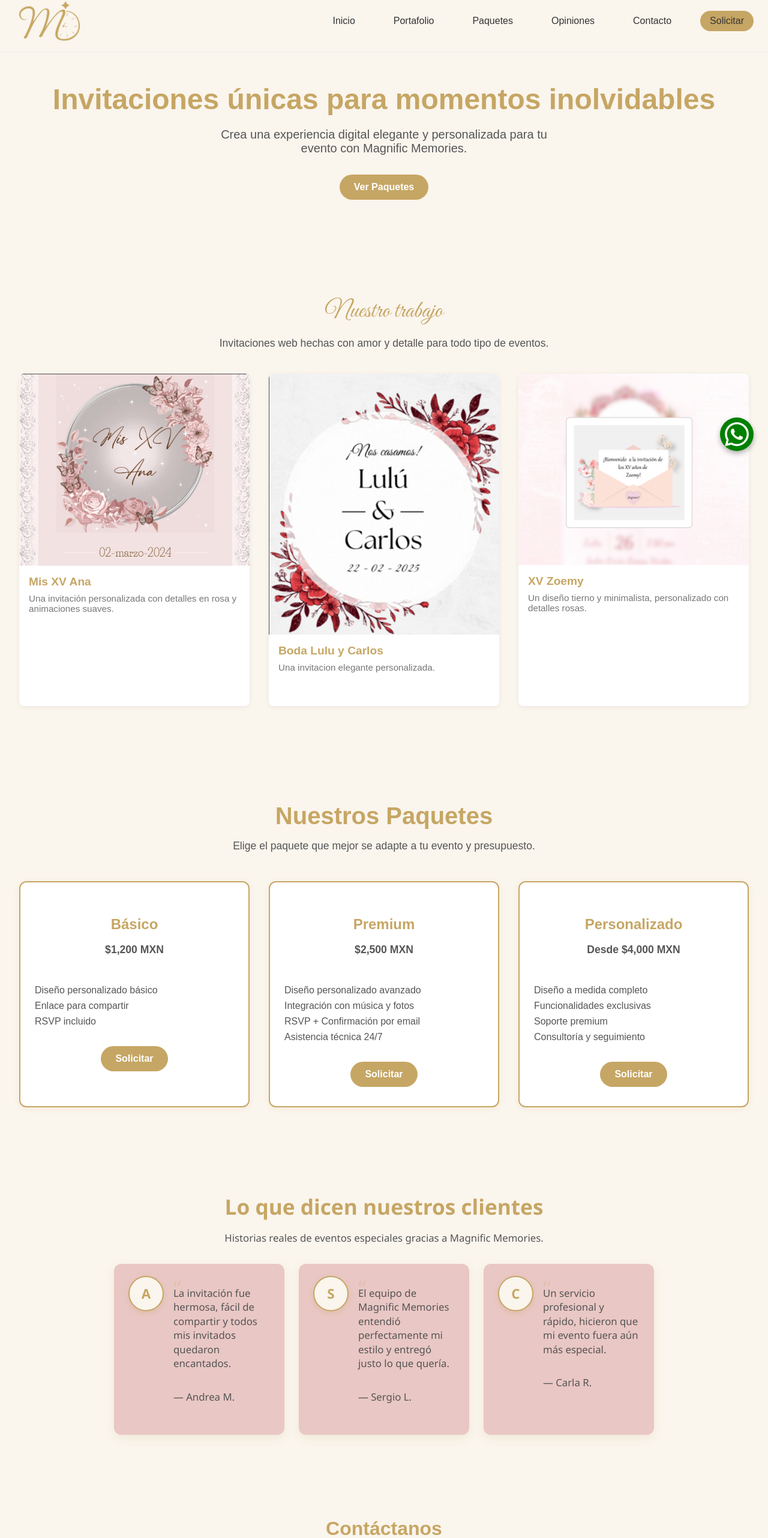
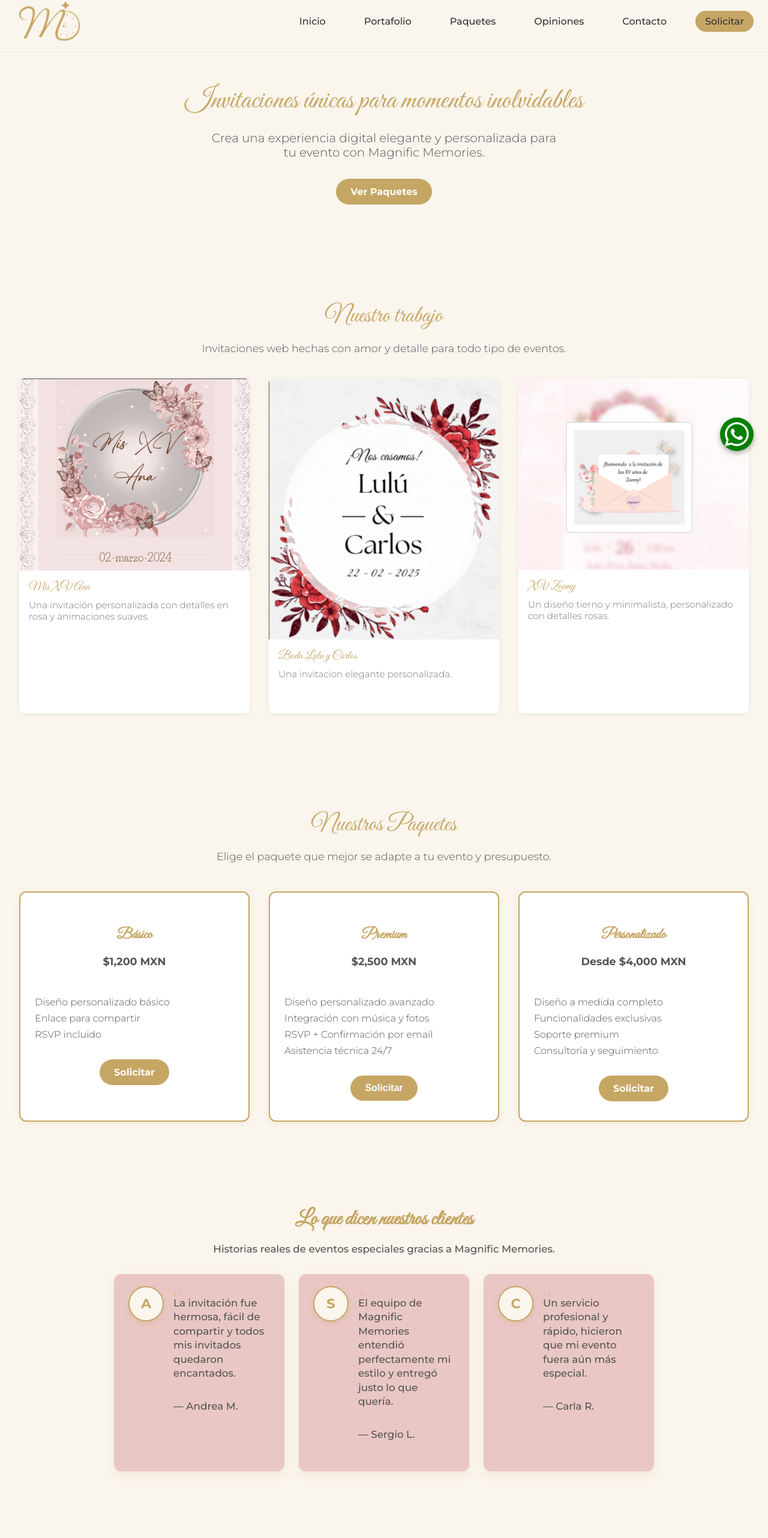
Before and after one commit to austinjaimes/magnificmemories, an Astro site: page / in a window 1280 px wide. Shown: the part 16-2580 px from the top of the page at 60% size. Built offline with nearby package versions, Linux system fonts and the light colour scheme; Astro itself is replaced by a stand-in of ours.

Commit message:
Subiendo cambios

```diff
--- a/src/components/Contacto.astro
+++ b/src/components/Contacto.astro
@@ -1,4 +1,15 @@
 <style>
+  .titulo {
+    font-family: "Great Vibes", cursive;
+  font-weight: 400;
+  font-style: normal;
+  }
+  .subtitulo {
+    font-family: "Montserrat", sans-serif;
+  font-optical-sizing: auto;
+  font-weight: 300;
+  font-style: normal;
+  }
   body {
     background-color: #faf5ed;
   }
@@ -83,8 +94,8 @@
   class="contacto"
   id="contacto"
 >
-  <h2>Contáctanos</h2>
-  <p>
+  <h2 class="titulo">Contáctanos</h2>
+  <p class="subtitulo">
     Escríbenos y responderemos a la brevedad para ayudarte con tu invitación.
   </p>
 
@@ -98,25 +109,25 @@
     <input type="hidden" name="form-name" value="contacto-magnific-memories" />
     <input type="hidden" name="bot-field" />
 
-    <label for="nombre">Nombre completo</label>
+    <label for="nombre" class="subtitulo">Nombre completo</label>
     <input id="nombre" name="nombre" type="text" required />
 
-    <label for="email">Correo electrónico</label>
+    <label for="email" class="subtitulo">Correo electrónico</label>
     <input id="email" name="email" type="email" required />
 
-    <label for="telefono">Teléfono</label>
+    <label for="telefono" class="subtitulo">Teléfono</label>
     <input id="telefono" name="telefono" type="text" />
 
-    <label for="paquete">Paquete de interés</label>
+    <label for="paquete" class="subtitulo">Paquete de interés</label>
     <select id="paquete" name="paquete" required>
-      <option value="" disabled selected>Selecciona un paquete</option>
-      <option value="basico">Básico</option>
-      <option value="premium">Premium</option>
-      <option value="personalizado">Personalizado</option>
-      <option value="otro">Otro / Consultar</option>
+      <option value="" disabled selected class="subtitulo">Selecciona un paquete</option>
+      <option value="basico" class="subtitulo">Básico</option>
+      <option value="premium" class="subtitulo">Premium</option>
+      <option value="personalizado" class="subtitulo">Personalizado</option>
+      <option value="otro" class="subtitulo">Otro / Consultar</option>
     </select>
 
-    <label for="mensaje">Mensaje</label>
+    <label for="mensaje" class="subtitulo">Mensaje</label>
     <textarea
       id="mensaje"
       name="mensaje"
@@ -125,9 +136,9 @@
 
     <div class="checkbox-group">
       <input id="privacidad" name="privacidad" type="checkbox" required />
-      <label for="privacidad">Acepto la política de privacidad</label>
+      <label for="privacidad" class="subtitulo">Acepto la política de privacidad</label>
     </div>
 
-    <button type="submit">Enviar</button>
+    <button type="submit" class="subtitulo">Enviar</button>
   </form>
 </section>
--- a/src/components/Hero.astro
+++ b/src/components/Hero.astro
@@ -1,4 +1,15 @@
 <style>
+  .subtitulo {
+    font-family: "Montserrat", sans-serif;
+  font-optical-sizing: auto;
+  font-weight: 300;
+  font-style: normal;
+  }
+  .titulo {
+    font-family: "Great Vibes", cursive;
+  font-weight: 400;
+  font-style: normal;
+  }
   section.hero {
     background-color: #FAF5ED;
     color: #333;
@@ -49,10 +60,10 @@
 </style>
 
 <section style="margin-top: 50px;" class="hero" id="inicio">
-  <h1>Invitaciones únicas para momentos inolvidables</h1>
-  <p>
+  <h1 class="titulo">Invitaciones únicas para momentos inolvidables</h1>
+  <p class="subtitulo">
     Crea una experiencia digital elegante y personalizada para tu evento con
     Magnific Memories.
   </p>
-  <a href="#paquetes" class="cta-button">Ver Paquetes</a>
+  <a href="#paquetes" class="cta-button subtitulo">Ver Paquetes</a>
 </section>
--- a/src/components/NavBar.astro
+++ b/src/components/NavBar.astro
@@ -1,4 +1,10 @@
 <style>
+  .subtitulo {
+    font-family: "Montserrat", sans-serif;
+  font-optical-sizing: auto;
+  font-weight: 300;
+  font-style: normal;
+  }
   nav {
     background-color: #FAF5ED;
     border-bottom: 1px solid #eee;
@@ -134,12 +140,12 @@
 
     <!-- Enlaces -->
     <div class="nav-links">
-      <a href="#inicio">Inicio</a>
-      <a href="#portafolio">Portafolio</a>
-      <a href="#paquetes">Paquetes</a>
-      <a href="#opiniones">Opiniones</a>
-      <a href="#contacto">Contacto</a>
-      <a class="cta-button" href="#solicitar">Solicitar</a>
+      <a href="#inicio" class="subtitulo">Inicio</a>
+      <a href="#portafolio" class="subtitulo">Portafolio</a>
+      <a href="#paquetes" class="subtitulo">Paquetes</a>
+      <a href="#opiniones" class="subtitulo">Opiniones</a>
+      <a href="#contacto" class="subtitulo">Contacto</a>
+      <a class="cta-button subtitulo" href="#solicitar">Solicitar</a>
     </div>
   </div>
 </nav>
--- a/src/components/Paquetes.astro
+++ b/src/components/Paquetes.astro
@@ -1,4 +1,15 @@
 <style>
+  .subtitulo {
+    font-family: "Montserrat", sans-serif;
+  font-optical-sizing: auto;
+  font-weight: 300;
+  font-style: normal;
+  }
+  .titulo {
+    font-family: "Great Vibes", cursive;
+  font-weight: 400;
+  font-style: normal;
+  }
   section.paquetes {
     background-color: #FAF5ED;
     color: #333;
@@ -91,43 +102,43 @@
 </style>
 
 <section class="paquetes" id="paquetes">
-  <h2>Nuestros Paquetes</h2>
-  <p>Elige el paquete que mejor se adapte a tu evento y presupuesto.</p>
+  <h2 class="titulo">Nuestros Paquetes</h2>
+  <p class="subtitulo">Elige el paquete que mejor se adapte a tu evento y presupuesto.</p>
 
   <div class="package-grid">
     <article class="package-card">
-      <h3 class="package-title">Básico</h3>
-      <p class="package-price">$1,200 MXN</p>
+      <h3 class="package-title titulo">Básico</h3>
+      <p class="package-price subtitulo">$1,200 MXN</p>
       <ul class="package-features">
-        <li>Diseño personalizado básico</li>
-        <li>Enlace para compartir</li>
-        <li>RSVP incluido</li>
+        <li class="subtitulo">Diseño personalizado básico</li>
+        <li class="subtitulo">Enlace para compartir</li>
+        <li class="subtitulo">RSVP incluido</li>
+      </ul>
+      <a href="#solicitar" class="package-cta subtitulo">Solicitar</a>
+    </article>
+
+    <article class="package-card">
+      <h3 class="package-title titulo">Premium</h3>
+      <p class="package-price subtitulo">$2,500 MXN</p>
+      <ul class="package-features">
+        <li class="subtitulo">Diseño personalizado avanzado</li>
+        <li class="subtitulo">Integración con música y fotos</li>
+        <li class="subtitulo">RSVP + Confirmación por email</li>
+        <li class="subtitulo">Asistencia técnica 24/7</li>
       </ul>
       <a href="#solicitar" class="package-cta">Solicitar</a>
     </article>
 
     <article class="package-card">
-      <h3 class="package-title">Premium</h3>
-      <p class="package-price">$2,500 MXN</p>
+      <h3 class="package-title titulo">Personalizado</h3>
+      <p class="package-price subtitulo">Desde $4,000 MXN</p>
       <ul class="package-features">
-        <li>Diseño personalizado avanzado</li>
-        <li>Integración con música y fotos</li>
-        <li>RSVP + Confirmación por email</li>
-        <li>Asistencia técnica 24/7</li>
+        <li class="subtitulo">Diseño a medida completo</li>
+        <li class="subtitulo">Funcionalidades exclusivas</li>
+        <li class="subtitulo">Soporte premium</li>
+        <li class="subtitulo">Consultoría y seguimiento</li>
       </ul>
-      <a href="#solicitar" class="package-cta">Solicitar</a>
-    </article>
-
-    <article class="package-card">
-      <h3 class="package-title">Personalizado</h3>
-      <p class="package-price">Desde $4,000 MXN</p>
-      <ul class="package-features">
-        <li>Diseño a medida completo</li>
-        <li>Funcionalidades exclusivas</li>
-        <li>Soporte premium</li>
-        <li>Consultoría y seguimiento</li>
-      </ul>
-      <a href="#solicitar" class="package-cta">Solicitar</a>
+      <a href="#solicitar" class="package-cta subtitulo">Solicitar</a>
     </article>
   </div>
 </section>
--- a/src/components/PortafolioSection.astro
+++ b/src/components/PortafolioSection.astro
@@ -1,4 +1,10 @@
 <style>
+  .subtitulo {
+    font-family: "Montserrat", sans-serif;
+  font-optical-sizing: auto;
+  font-weight: 300;
+  font-style: normal;
+  }
   .titulo {
     font-family: "Great Vibes", cursive;
   font-weight: 400;
@@ -81,14 +87,14 @@
 </style>
 <section class="portafolio" id="portafolio">
   <h2 class="titulo">Nuestro trabajo</h2>
-  <p>Invitaciones web hechas con amor y detalle para todo tipo de eventos.</p>
+  <p class="subtitulo">Invitaciones web hechas con amor y detalle para todo tipo de eventos.</p>
 
   <div class="portfolio-grid">
     <div class="portfolio-item">
       <a style="text-decoration: none;" href="https://magnificmemories.github.io/"><img src="/images/anainvitacion.png" alt="Ejemplo 1" />
       <div class="portfolio-content">
-        <h3>Mis XV Ana</h3>
-        <p>Una invitación personalizada con detalles en rosa y animaciones suaves.</p>
+        <h3 class="titulo">Mis XV Ana</h3>
+        <p class="subtitulo">Una invitación personalizada con detalles en rosa y animaciones suaves.</p>
       </div>
       </a>
     </div>
@@ -96,8 +102,8 @@
       <a style="text-decoration: none;" href="http://magnificmemories.github.io/boda-lulu-carlos/">
       <img style="max-height: 435px; object-fit: cover;" src="/images/lulucarlosboda.png" alt="Ejemplo 2" />
       <div class="portfolio-content">
-        <h3>Boda Lulu y Carlos</h3>
-        <p>Una invitacion elegante personalizada.</p>
+        <h3 class="titulo">Boda Lulu y Carlos</h3>
+        <p class="subtitulo">Una invitacion elegante personalizada.</p>
       </div>
       </a>
     </div>
@@ -105,8 +111,8 @@
       <a style="text-decoration: none;" href="https://magnificmemories.github.io/xvzoemy/">
       <img src="/images/zoemyinvitacion.png" alt="Ejemplo 3" />
       <div class="portfolio-content">
-        <h3>XV Zoemy</h3>
-        <p>Un diseño tierno y minimalista, personalizado con detalles rosas.</p>
+        <h3 class="titulo">XV Zoemy</h3>
+        <p class="subtitulo">Un diseño tierno y minimalista, personalizado con detalles rosas.</p>
       </div>
       </a>
     </div>
--- a/src/components/Testimonios.astro
+++ b/src/components/Testimonios.astro
@@ -1,4 +1,15 @@
 <style>
+  .subtitulo {
+    font-family: "Montserrat", sans-serif;
+  font-optical-sizing: auto;
+  font-weight: 300;
+  font-style: normal;
+  }
+  .titulo {
+    font-family: "Great Vibes", cursive;
+  font-weight: 400;
+  font-style: normal;
+  }
   section.opiniones {
     background-color: #FAF5ED;
     color: #333;
@@ -103,43 +114,43 @@
 </style>
 
 <section class="opiniones" id="opiniones">
-  <h2>Lo que dicen nuestros clientes</h2>
-  <p>Historias reales de eventos especiales gracias a Magnific Memories.</p>
+  <h2 class="titulo">Lo que dicen nuestros clientes</h2>
+  <p class="subtitulo">Historias reales de eventos especiales gracias a Magnific Memories.</p>
 
   <div class="testimonials-grid">
     <article class="testimonial-card">
-      <div class="testimonial-avatar">A</div>
+      <div class="testimonial-avatar subtitulo">A</div>
       <div class="testimonial-content">
         <div class="testimonial-quote-icon">“</div>
-        <p class="testimonial-text">
+        <p class="testimonial-text subtitulo">
           La invitación fue hermosa, fácil de compartir y todos mis invitados
           quedaron encantados.
         </p>
-        <p class="testimonial-author">— Andrea M.</p>
+        <p class="testimonial-author subtitulo">— Andrea M.</p>
       </div>
     </article>
 
     <article class="testimonial-card">
-      <div class="testimonial-avatar">S</div>
+      <div class="testimonial-avatar subtitulo">S</div>
       <div class="testimonial-content">
         <div class="testimonial-quote-icon">“</div>
-        <p class="testimonial-text">
+        <p class="testimonial-text subtitulo">
           El equipo de Magnific Memories entendió perfectamente mi estilo y
           entregó justo lo que quería.
         </p>
-        <p class="testimonial-author">— Sergio L.</p>
+        <p class="testimonial-author subtitulo">— Sergio L.</p>
       </div>
     </article>
 
     <article class="testimonial-card">
-      <div class="testimonial-avatar">C</div>
+      <div class="testimonial-avatar subtitulo">C</div>
       <div class="testimonial-content">
         <div class="testimonial-quote-icon">“</div>
-        <p class="testimonial-text">
+        <p class="testimonial-text subtitulo">
           Un servicio profesional y rápido, hicieron que mi evento fuera aún más
           especial.
         </p>
-        <p class="testimonial-author">— Carla R.</p>
+        <p class="testimonial-author subtitulo">— Carla R.</p>
       </div>
     </article>
   </div>
--- a/src/pages/index.astro
+++ b/src/pages/index.astro
@@ -25,9 +25,6 @@ import Footer from "../components/Footer.astro";
     box-sizing: border-box;
     padding: 0;
   }
-  h1 {
-    color: aqua;
-  }
 </style>
 <body>
   <NavBar />
```
Also changed, not shown: src/components/Footer.astro (+12 -6 lines).
